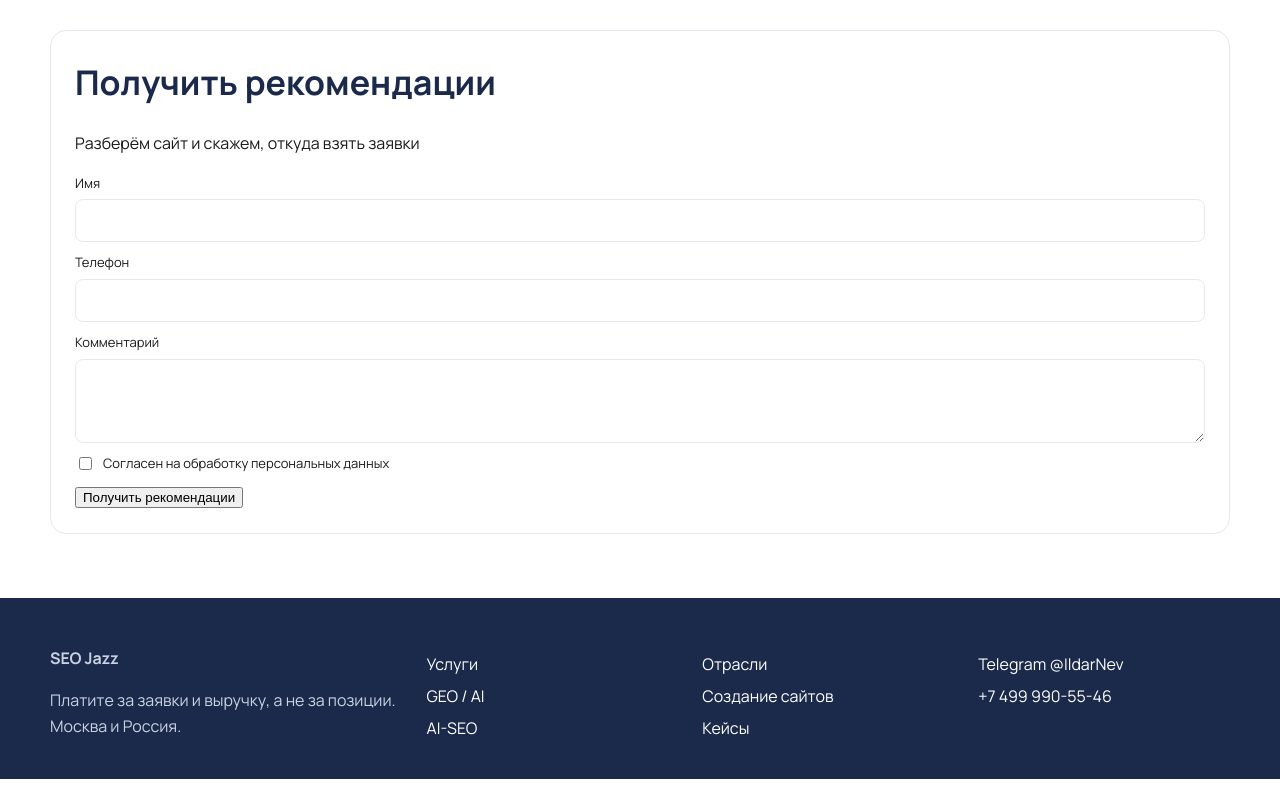
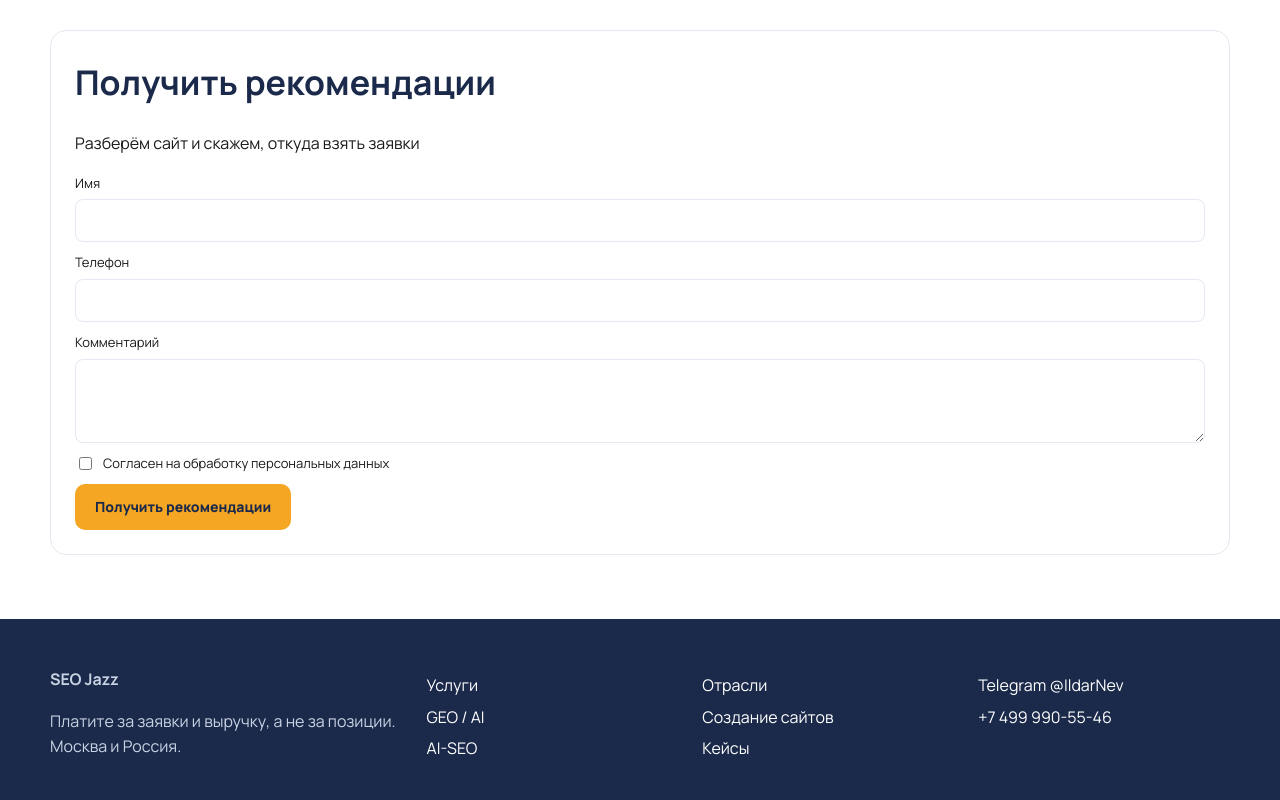
Before and after one commit to MaksimKrishtopa/sj, an Astro site in the folder web/: page /seojazz in a window 1280 px wide. Shown: the part 2681-3481 px from the top of the page. Before the commit the page ends 3460 px from the top, so only its background shows below. Built offline with nearby package versions, Linux system fonts and the light colour scheme; Astro itself is replaced by a stand-in of ours.

Commit message:
Fix button gap on wagon-homes and style lead form CTAs on all sites.
Co-authored-by: Cursor <cursoragent@cursor.com>

```diff
--- a/web/src/components/LeadForm.astro
+++ b/web/src/components/LeadForm.astro
@@ -33,6 +33,6 @@ const {
     <input type="checkbox" name="agree" required />
     <span>Согласен на обработку персональных данных</span>
   </label>
-  <button type="submit">{cta}</button>
+  <button type="submit" class="lead-submit">{cta}</button>
   <p class="lead-ok" hidden>Заявка отправлена. Мы свяжемся с вами.</p>
 </form>
--- a/web/src/pages/vagon-dom/index.astro
+++ b/web/src/pages/vagon-dom/index.astro
@@ -48,10 +48,10 @@ const jsonLd = [
         <h1>Производство вагон-домов и модульных зданий</h1>
         <p>Проектируем и производим вагон-дома, бытовки и модульные здания на собственном заводе. Доставка по России и СНГ. Цена от 490 000 ₽.</p>
         <p class="vg-price">от 490 000 ₽</p>
-        <p>
+        <div class="vg-actions">
           <a class="vg-btn" href="#lead">Рассчитать стоимость</a>
           <a class="vg-btn ghost" href={siteHref('vagon-dom', '/vagon-doma/')}>Смотреть каталог</a>
-        </p>
+        </div>
       </div>
       <div class="vg-art" aria-hidden="true">
         <svg viewBox="0 0 640 360" width="100%" height="360">
--- a/web/src/styles/beton.css
+++ b/web/src/styles/beton.css
@@ -154,6 +154,22 @@ th { background: #faf7ee; color: var(--navy); }
 .lead-form.dark h2 { color: #fff; }
 .lead-form label { display: flex; flex-direction: column; gap: 6px; margin-bottom: 10px; font-size: 13px; }
 .lead-form .check { flex-direction: row; align-items: center; gap: 8px; }
+.lead-form button {
+  appearance: none;
+  display: inline-flex;
+  align-items: center;
+  justify-content: center;
+  background: var(--accent);
+  color: var(--navy);
+  font: inherit;
+  font-weight: 800;
+  font-size: 14px;
+  border: 0;
+  border-radius: 8px;
+  padding: 12px 20px;
+  cursor: pointer;
+}
+.lead-form button:hover { background: var(--accent-h); }
 .lead-ok { color: var(--ok); font-weight: 700; }
 
 .bt-footer { background: var(--navy); color: #d7deea; padding: 48px 0 24px; }
--- a/web/src/styles/jazz.css
+++ b/web/src/styles/jazz.css
@@ -91,6 +91,22 @@ h1 { font-size: clamp(30px, 4.4vw, 48px); line-height: 1.12; color: var(--j-navy
 .lead-form label { display: flex; flex-direction: column; gap: 6px; margin-bottom: 10px; font-size: 13px; }
 .lead-form input, .lead-form textarea { border: 1px solid var(--j-line); border-radius: 8px; padding: 10px 12px; font: inherit; }
 .lead-form .check { flex-direction: row; align-items: center; gap: 8px; }
+.lead-form button {
+  appearance: none;
+  display: inline-flex;
+  align-items: center;
+  justify-content: center;
+  background: var(--j-accent);
+  color: #1b2a4a;
+  font: inherit;
+  font-weight: 800;
+  font-size: 14px;
+  border: 0;
+  border-radius: 10px;
+  padding: 12px 20px;
+  cursor: pointer;
+}
+.lead-form button:hover { filter: brightness(0.96); }
 .lead-ok { color: var(--j-grow); font-weight: 700; }
 
 .jz-footer { background: var(--j-navy); color: #c9d2e3; padding: 48px 0 24px; }
--- a/web/src/styles/vagon.css
+++ b/web/src/styles/vagon.css
@@ -40,6 +40,7 @@ a { color: inherit; }
   padding: 11px 18px; font-weight: 800; text-decoration: none; display: inline-flex; cursor: pointer;
 }
 .vg-btn.ghost { background: transparent; color: var(--v-navy); border: 1px solid var(--v-navy); }
+.vg-actions { display: flex; flex-wrap: wrap; gap: 12px; margin: 16px 0 0; }
 .burger { display: none; background: none; border: 0; font-size: 22px; }
 
 .vg-hero {
@@ -80,6 +81,22 @@ h1 { font-size: clamp(28px, 4vw, 42px); color: var(--v-navy); line-height: 1.15;
 .lead-form label { display: flex; flex-direction: column; gap: 6px; margin-bottom: 10px; font-size: 13px; }
 .lead-form input, .lead-form textarea { border: 1px solid var(--v-line); border-radius: 8px; padding: 10px 12px; font: inherit; }
 .lead-form .check { flex-direction: row; align-items: center; gap: 8px; }
+.lead-form button {
+  appearance: none;
+  display: inline-flex;
+  align-items: center;
+  justify-content: center;
+  background: var(--v-accent);
+  color: #fff;
+  font: inherit;
+  font-weight: 800;
+  font-size: 14px;
+  border: 0;
+  border-radius: 8px;
+  padding: 12px 20px;
+  cursor: pointer;
+}
+.lead-form button:hover { filter: brightness(0.95); }
 .lead-ok { color: #2f855a; font-weight: 700; }
 
 .vg-footer { background: var(--v-navy); color: #d5deea; padding: 48px 0 24px; }
```
